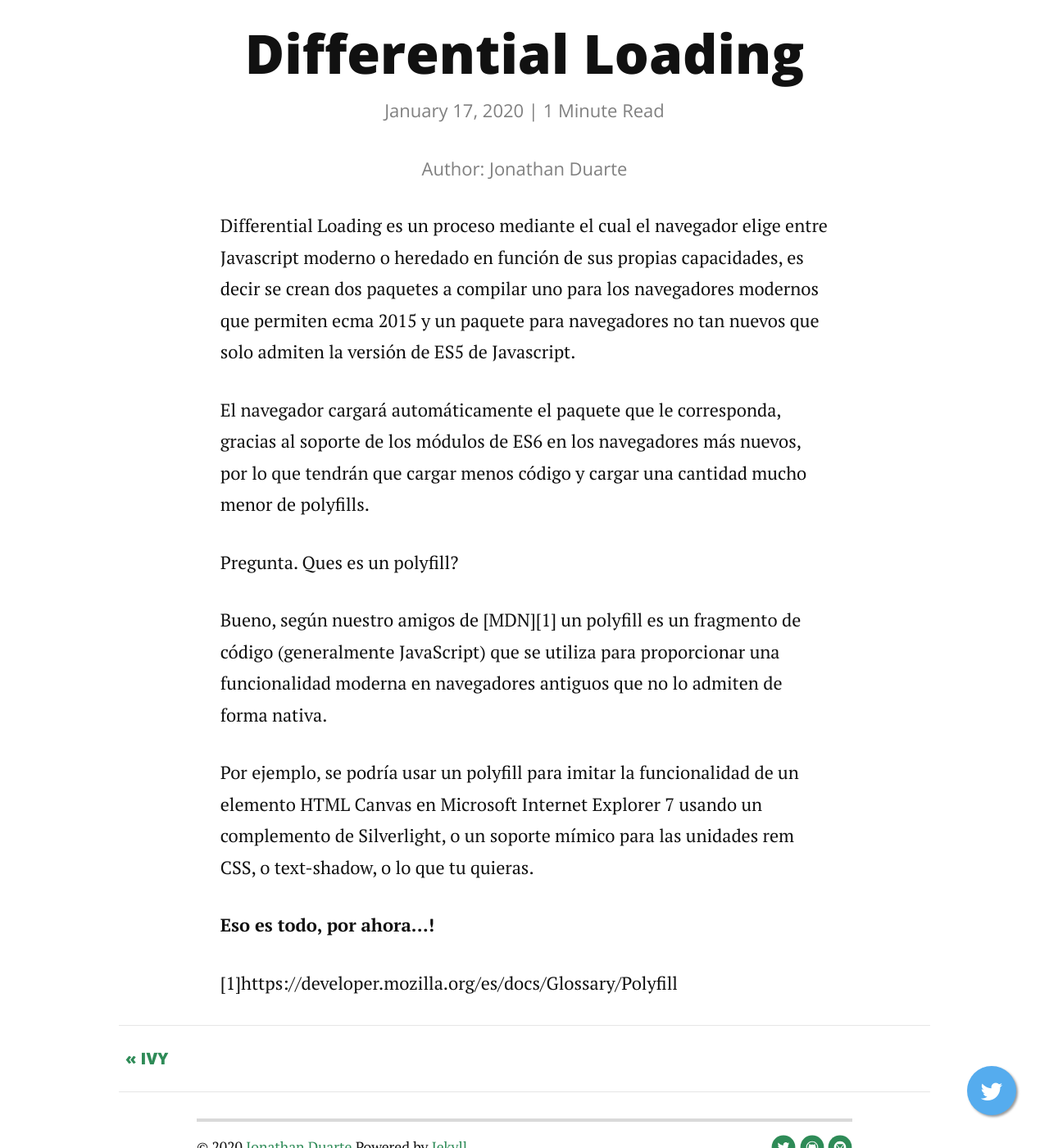
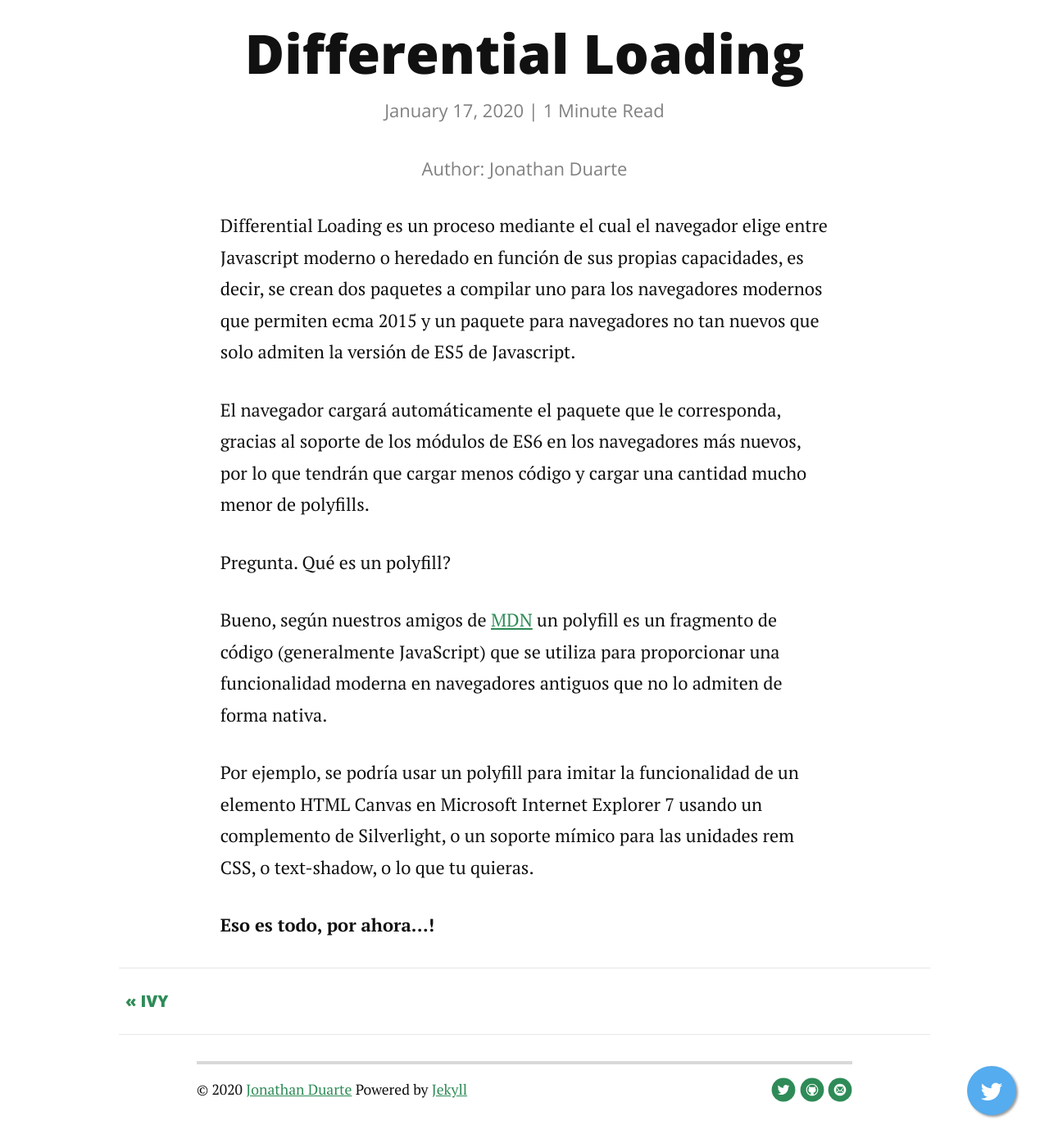
Before and after one commit to jonathanduarte/Terminos, a Jekyll site: the page built from _posts/2019-01-17-diferential-loading.md, in a window 1280 px wide and 1400 px high, scrolled down 332 px. Shown: the whole window at 82% size. Built offline with Jekyll 4.4.1, drawn with Linux system fonts in a browser that asks for light colours; nearby versions of some CDN libraries.

Commit message:
fix post

```diff
--- a/_posts/2019-01-17-diferential-loading.md
+++ b/_posts/2019-01-17-diferential-loading.md
@@ -4,21 +4,21 @@ title:  "Differential Loading"
 date:   2020-01-17
 Author: Jonathan Duarte
 shared-text: "Sabes lo que es Differential Loading? te invito a leer sobre el tema en:"
-description: Differential Loading es un proceso mediante el cual el navegador elige entre Javascript moderno o heredado en función de sus propias capacidades, es decir se crean dos paquetes a compilar uno para los navegadores modernos que permiten ecma 2015 y un paquete para navegadores no tan nuevos que solo admiten la versión de ES5 de Javascript.
+description: Differential Loading es un proceso mediante el cual el navegador elige entre Javascript moderno o heredado en función de sus propias capacidades, es decir, se crean dos paquetes a compilar uno para los navegadores modernos que permiten ecma 2015 y un paquete para navegadores no tan nuevos que solo admiten la versión de ES5 de Javascript.
 ---
 
 
-Differential Loading es un proceso mediante el cual el navegador elige entre Javascript moderno o heredado en función de sus propias capacidades, es decir se crean dos paquetes a compilar uno para los navegadores modernos que permiten ecma 2015 y un paquete para navegadores no tan nuevos que solo admiten la versión de ES5 de Javascript.
+Differential Loading es un proceso mediante el cual el navegador elige entre Javascript moderno o heredado en función de sus propias capacidades, es decir, se crean dos paquetes a compilar uno para los navegadores modernos que permiten ecma 2015 y un paquete para navegadores no tan nuevos que solo admiten la versión de ES5 de Javascript.
 
 El navegador cargará automáticamente el paquete que le corresponda, gracias al soporte de los módulos de ES6 en los navegadores más nuevos, por lo que tendrán que cargar menos código y cargar una cantidad mucho menor de polyfills.
 
-Pregunta. Ques es un polyfill?
+Pregunta. Qué es un polyfill?
 
-Bueno, según nuestro amigos de [MDN][1] un polyfill es un fragmento de código (generalmente JavaScript) que se utiliza para proporcionar una funcionalidad moderna en navegadores antiguos que no lo admiten de forma nativa.
+Bueno, según nuestros amigos de [MDN][1] un polyfill es un fragmento de código (generalmente JavaScript) que se utiliza para proporcionar una funcionalidad moderna en navegadores antiguos que no lo admiten de forma nativa.
 
 Por ejemplo, se podría usar un polyfill para imitar la funcionalidad de un elemento HTML Canvas en Microsoft Internet Explorer 7 usando un complemento de Silverlight, o un soporte mímico para las unidades rem CSS, o text-shadow, o lo que tu quieras.
 
 
 __Eso es todo, por ahora...!__
 
-[1]https://developer.mozilla.org/es/docs/Glossary/Polyfill
+[1]: https://developer.mozilla.org/es/docs/Glossary/Polyfill
```
